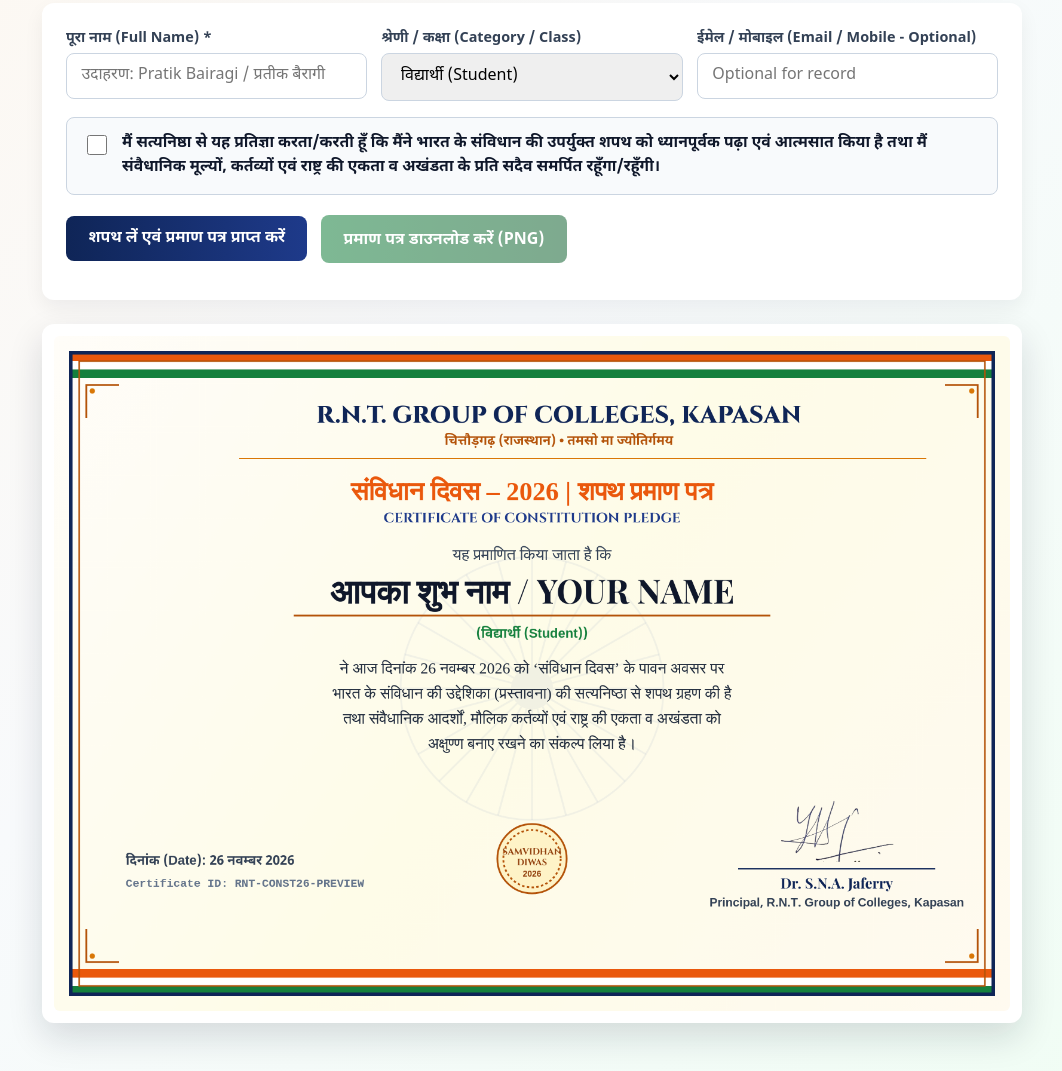
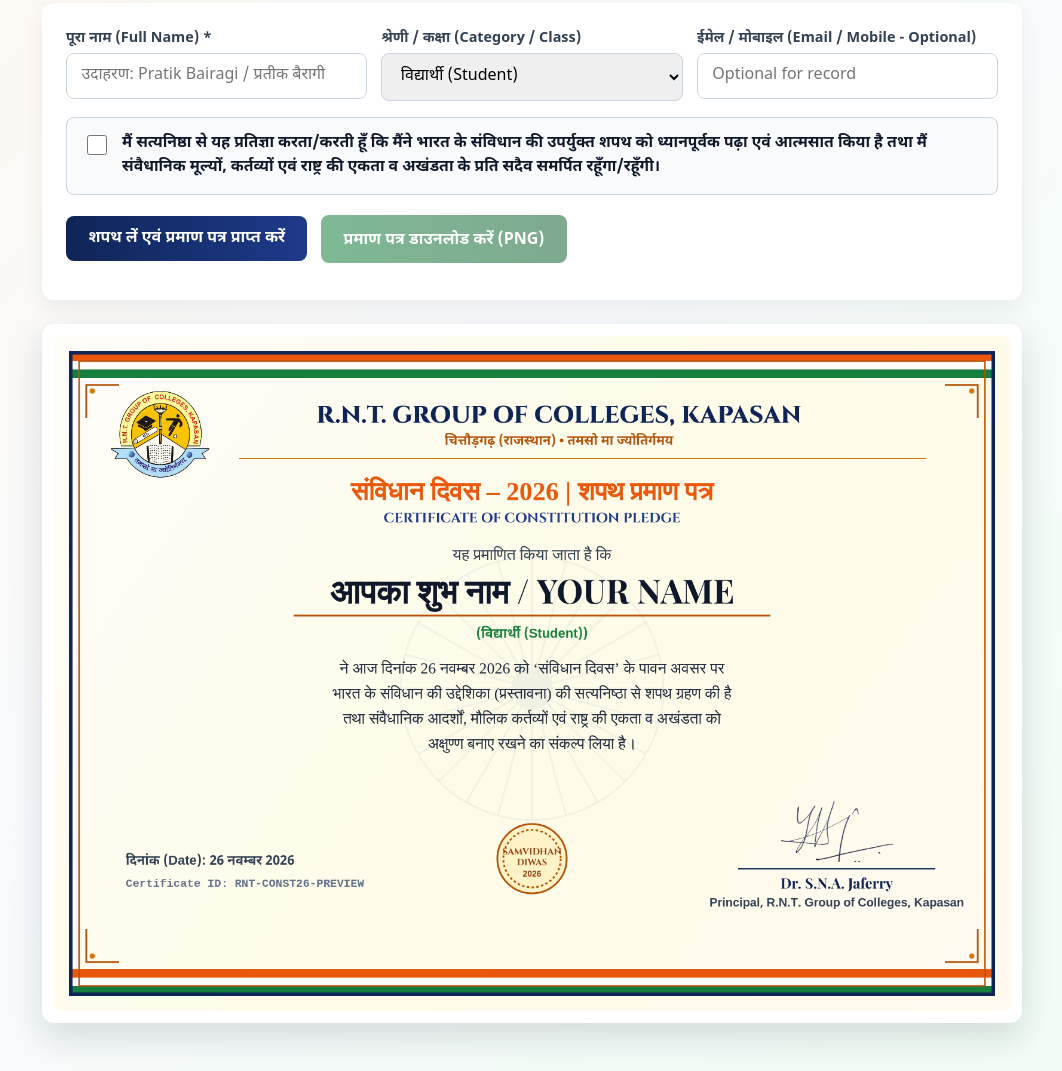
Before and after one commit to niranjan4321/Constitution-Day-2026, a plain HTML site: page index.html in a window 1280 px wide. Shown: the part 454-1525 px from the top of the page, without its empty margins (108-1170 px from the left). Drawn offline with nearby package versions, Linux system fonts and the light colour scheme; a web font is replaced by a local one.

Commit message:
Update index.html

```diff
--- a/index.html
+++ b/index.html
@@ -258,7 +258,7 @@
 
     // Load and strip solid black background from RNT_Group_Logo_01-removebg-preview.jpg
     const logoImg = new Image();
-    logoImg.src = "./RNT_Group_Logo_01-removebg-preview.jpg";
+    logoImg.src = "./RNT_Group_Logo_01-removebg-preview.png";
     logoImg.onload = () => {
       const off = document.createElement("canvas");
       off.width = logoImg.width;
```
